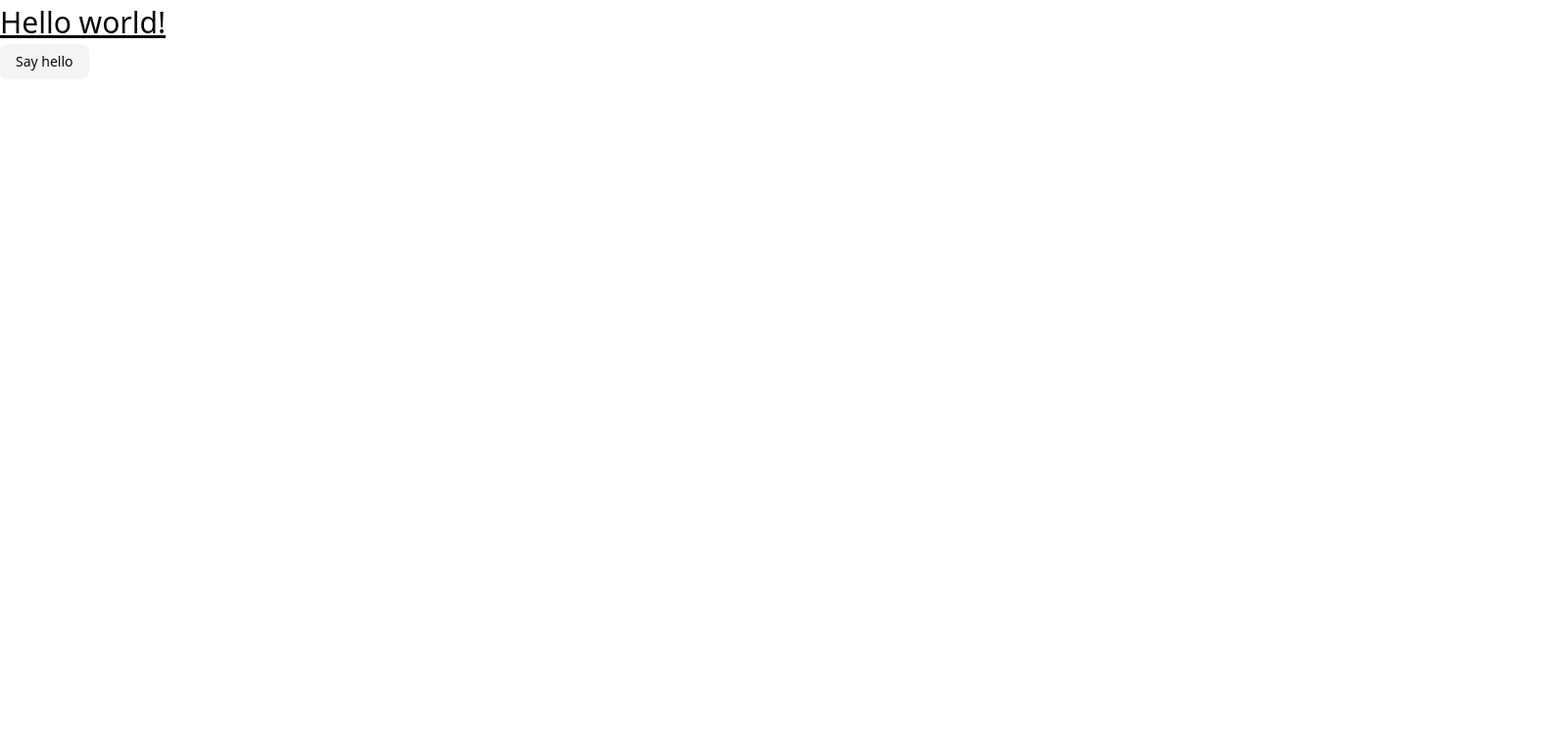
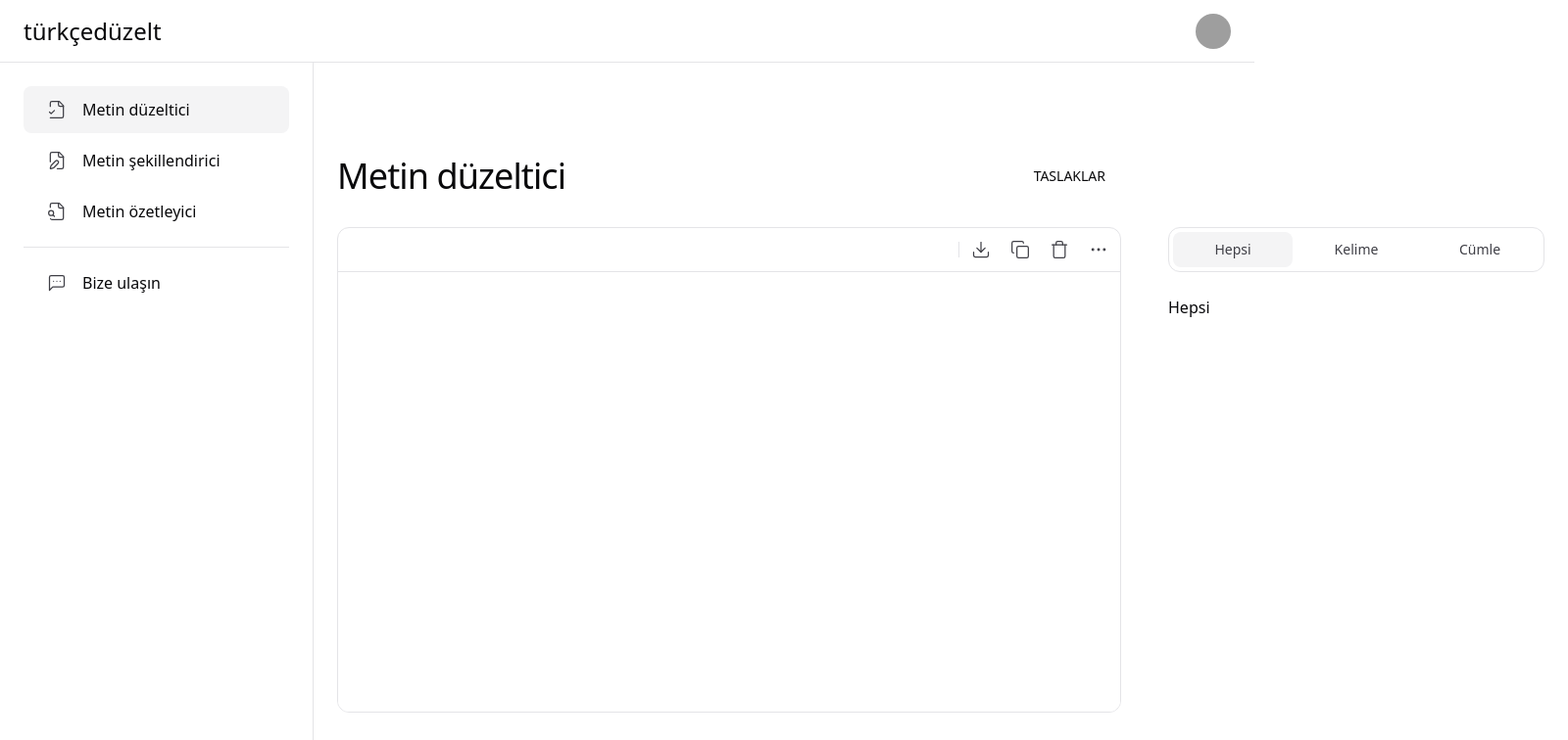
Before and after one commit to ozgurgokdemir/turkceduzelt.com, a React (Vite) app in the folder client/: page / in a window 1280 px wide. Shown: the top 756 px of the page at 98% size, 1600 px wide, since content can reach past the window. Built offline with nearby package versions, Linux system fonts and the light colour scheme; grey boxes are pictures that could not be loaded.

Commit message:
feat: add page content

```diff
--- a/client/src/App.tsx
+++ b/client/src/App.tsx
@@ -1,11 +1,36 @@
-import { Button } from '@/components/ui';
+import { AppLayout } from '@/components/layout';
+import { Button, Tabs, Typography } from '@/components/ui';
+import { Editor } from '@/features/editor';
 
 function App() {
   return (
-    <>
-      <h1 className="text-3xl font-bold underline">Hello world!</h1>
-      <Button>Say hello</Button>
-    </>
+    <AppLayout>
+      <main className="grid-row grid w-content grid-cols-[1fr_24rem] grid-rows-[auto_1fr] gap-x-12 gap-y-8 justify-self-center px-6 py-24">
+        <header className="flex items-center justify-between">
+          <Typography variant="heading-4xl" asChild>
+            <h1 className="text-primary">Metin düzeltici</h1>
+          </Typography>
+          <Button variant="ghost">TASLAKLAR</Button>
+        </header>
+        <Editor className="row-start-2 h-fit" />
+        <Tabs defaultValue="all" className="row-start-2">
+          <Tabs.List className="w-full">
+            <Tabs.Trigger value="all" className="flex-1">
+              Hepsi
+            </Tabs.Trigger>
+            <Tabs.Trigger value="word" className="flex-1">
+              Kelime
+            </Tabs.Trigger>
+            <Tabs.Trigger value="sentence" className="flex-1">
+              Cümle
+            </Tabs.Trigger>
+          </Tabs.List>
+          <Tabs.Content value="all">Hepsi</Tabs.Content>
+          <Tabs.Content value="word">Kelime</Tabs.Content>
+          <Tabs.Content value="sentence">Cümle</Tabs.Content>
+        </Tabs>
+      </main>
+    </AppLayout>
   );
 }
 
```
